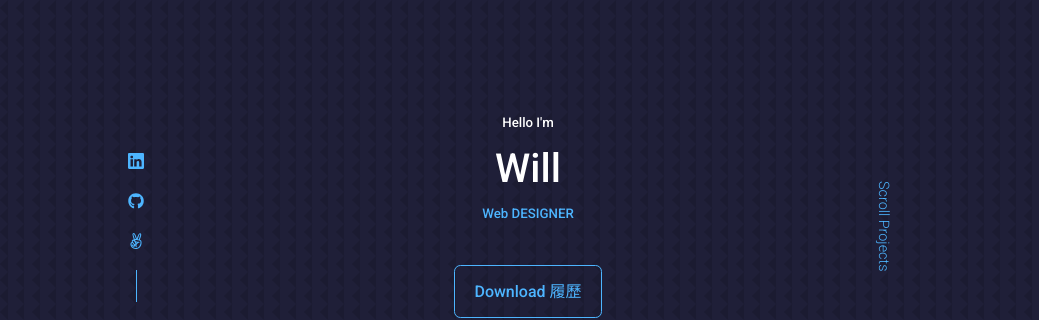
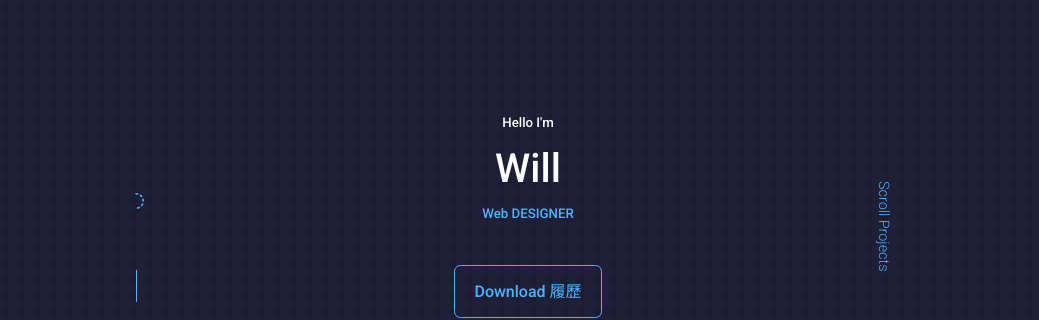
Before and after one commit to willdesignworks/willexperience, a React (Create React App) app: page / in a window 1280 px wide. Shown: the top 320 px of the page, without its empty margins (112-1151 px from the left). Built offline with nearby package versions, Linux system fonts and the light colour scheme.

Commit message:
git init

```diff
--- a/src/components/footer/Footer.jsx
+++ b/src/components/footer/Footer.jsx
@@ -1,7 +1,7 @@
 import React from 'react';
-import { BsLinkedin } from 'react-icons/bs';
-import { FaGithub } from 'react-icons/fa';
-import { FaAngellist } from 'react-icons/fa'
+//import { BsLinkedin } from 'react-icons/bs';
+//import { FaGithub } from 'react-icons/fa';
+//import { FaAngellist } from 'react-icons/fa'
 import './footer.css';
 
 const Footer = () => {
@@ -23,11 +23,11 @@ const Footer = () => {
         {/*<li><a href="#testimonials">Testimonials</a></li>*/}
         {/*<<li><a href="#contact">Contact</a></li>*/}
       </ul>
-      <div className="footer__socials">
+      {/*<div className="footer__socials">
       <a href="https://www.linkedin.com/in/meri-gogichashvili/" target="_blank" rel="noreferrer" ><BsLinkedin /></a>
       <a href="https://github.com/Meri-MG" target="_blank" rel="noreferrer" ><FaGithub /></a>
       <a href="https://angel.co/u/meri-gogichashvili" target="_blank" rel="noreferrer" ><FaAngellist /></a>
-      </div>
+      </div>*/}
       <div className="footer__copyright">
         <small>&copy; Will {getYear()}. All rights reserved.</small>
       </div>
--- a/src/components/header/HeaderSocials.jsx
+++ b/src/components/header/HeaderSocials.jsx
@@ -1,14 +1,14 @@
 import React from 'react';
-import { BsLinkedin } from 'react-icons/bs';
-import { FaGithub } from 'react-icons/fa';
-import { FaAngellist } from 'react-icons/fa'
+import IconSpeedometerLoop from './IconSpeedometerLoop';
+import IconCompassLoop from './IconCompassLoop';
+import IconClock from './IconClock';
 
 const HeaderSocials = () => {
   return (
     <div className="header__socials">
-      <a href="https://www.linkedin.com/in/meri-gogichashvili/" target="_blank" rel="noreferrer" ><BsLinkedin /></a>
-      <a href="https://github.com/Meri-MG" target="_blank" rel="noreferrer" ><FaGithub /></a>
-      <a href="https://angel.co/u/meri-gogichashvili" target="_blank" rel="noreferrer" ><FaAngellist /></a>
+      <p><IconCompassLoop className="icon-color-primary" /></p>
+      <p><IconClock className="icon-color-primary" /></p>
+      <p><IconSpeedometerLoop className="icon-color-primary" /></p>
     </div>
   )
 }
--- /dev/null
+++ b/src/components/header/IconClock.jsx
@@ -0,0 +1,40 @@
+import React from 'react';
+
+const IconClock = ({ className }) => {
+  return (
+    <svg className={className} xmlns="http://www.w3.org/2000/svg" width="24" height="24" viewBox="0 0 24 24">
+      <g fill="none" stroke="currentColor" strokeLinecap="round" strokeLinejoin="round" strokeWidth="2">
+        <path
+          strokeDasharray="2 4"
+          strokeDashoffset="6"
+          d="M12 3c4.97 0 9 4.03 9 9c0 4.97 -4.03 9 -9 9"
+        >
+          <animate attributeName="stroke-dashoffset" dur="0.6s" repeatCount="indefinite" values="6;0" />
+        </path>
+        <path
+          strokeDasharray="32"
+          strokeDashoffset="32"
+          d="M12 21c-4.97 0 -9 -4.03 -9 -9c0 -4.97 4.03 -9 9 -9"
+        >
+          <animate fill="freeze" attributeName="stroke-dashoffset" begin="0.1s" dur="0.4s" values="32;0" />
+        </path>
+        <path
+          strokeDasharray="10"
+          strokeDashoffset="10"
+          d="M12 8v7.5"
+        >
+          <animate fill="freeze" attributeName="stroke-dashoffset" begin="0.5s" dur="0.2s" values="10;0" />
+        </path>
+        <path
+          strokeDasharray="6"
+          strokeDashoffset="6"
+          d="M12 15.5l3.5 -3.5M12 15.5l-3.5 -3.5"
+        >
+          <animate fill="freeze" attributeName="stroke-dashoffset" begin="0.7s" dur="0.2s" values="6;0" />
+        </path>
+      </g>
+    </svg>
+  );
+};
+
+export default IconClock;
--- /dev/null
+++ b/src/components/header/IconCompassLoop.jsx
@@ -0,0 +1,46 @@
+import React from 'react';
+
+const IconCompassLoop = ({ className }) => {
+  return (
+    <svg className={className} xmlns="http://www.w3.org/2000/svg" width="24" height="24" viewBox="0 0 24 24">
+      <mask id="lineMdCompassLoop0">
+        <g fill="none" stroke="currentColor" strokeLinecap="round" strokeLinejoin="round" strokeWidth="2">
+          <path
+            strokeDasharray="64"
+            strokeDashoffset="64"
+            d="M12 3c4.97 0 9 4.03 9 9c0 4.97 -4.03 9 -9 9c-4.97 0 -9 -4.03 -9 -9c0 -4.97 4.03 -9 9 -9Z"
+          >
+            <animate fill="freeze" attributeName="stroke-dashoffset" dur="0.6s" values="64;0" />
+          </path>
+          <path
+            fill="currentColor"
+            stroke="none"
+            d="M11 11L12 12L13 13L12 12z"
+            transform="rotate(-180 12 12)"
+          >
+            <animate
+              fill="freeze"
+              attributeName="d"
+              begin="0.6s"
+              dur="0.3s"
+              values="M11 11L12 12L13 13L12 12z;M10.2 10.2L17 7L13.8 13.8L7 17z"
+            />
+            <animateTransform
+              attributeName="transform"
+              dur="9s"
+              repeatCount="indefinite"
+              type="rotate"
+              values="-180 12 12;0 12 12;0 12 12;0 12 12;0 12 12;270 12 12;-90 12 12;0 12 12;-180 12 12;-35 12 12;-40 12 12;-45 12 12;-45 12 12;-110 12 12;-135 12 12;-180 12 12"
+            />
+          </path>
+          <circle cx="12" cy="12" r="1" fill="currentColor" fillOpacity="0" stroke="none">
+            <animate fill="freeze" attributeName="fill-opacity" begin="0.9s" dur="0.15s" values="0;1" />
+          </circle>
+        </g>
+      </mask>
+      <rect width="24" height="24" fill="currentColor" mask="url(#lineMdCompassLoop0)" />
+    </svg>
+  );
+};
+
+export default IconCompassLoop;
--- /dev/null
+++ b/src/components/header/IconSpeedometerLoop.jsx
@@ -0,0 +1,53 @@
+import React from 'react';
+
+const IconSpeedometerLoop = ({ className }) => {
+  return (
+    <svg className={className} xmlns="http://www.w3.org/2000/svg" width="24" height="24" viewBox="0 0 24 24">
+      <mask id="lineMdSpeedometerLoop0">
+        <path
+          fill="none"
+          stroke="currentColor"
+          strokeDasharray="48"
+          strokeDashoffset="48"
+          strokeLinecap="round"
+          strokeLinejoin="round"
+          strokeWidth="2"
+          d="M5.64 19.36c-3.52 -3.51 -3.52 -9.21 0 -12.72c3.51 -3.52 9.21 -3.52 12.72 -0c3.52 3.51 3.52 9.21 0 12.72"
+        >
+          <animate fill="freeze" attributeName="stroke-dashoffset" dur="0.6s" values="48;0" />
+        </path>
+        <g transform="rotate(-100 12 13)">
+          <path d="M12 14C12 14 12 14 12 14C12 14 12 14 12 14C12 14 12 14 12 14C12 14 12 14 12 14Z">
+            <animate
+              fill="freeze"
+              attributeName="d"
+              begin="0.4s"
+              dur="0.2s"
+              values="M12 14C12 14 12 14 12 14C12 14 12 14 12 14C12 14 12 14 12 14Z;M17 13C17 15.7614 14.7614 18 12 18C9.23858 18 7 15.7614 7 13C7 10.2386 12 -2 12 -2C12 -2 17 10.2386 17 13Z"
+            />
+          </path>
+          <path fill="currentColor" d="M12 14C12 14 12 14 12 14C12 14 12 14 12 14C12 14 12 14 12 14C12 14 12 14 12 14Z">
+            <animate
+              fill="freeze"
+              attributeName="d"
+              begin="0.4s"
+              dur="0.2s"
+              values="M12 14C12 14 12 14 12 14C12 14 12 14 12 14C12 14 12 14 12 14Z;M15 13C15 14.6568 13.6569 16 12 16C10.3431 16 9 14.6568 9 13C9 11.3431 12 2 12 2C12 2 15 11.3431 15 13Z"
+            />
+          </path>
+          <animateTransform
+            attributeName="transform"
+            begin="0.4s"
+            dur="6s"
+            repeatCount="indefinite"
+            type="rotate"
+            values="-100 12 13;65 12 13;65 12 13;65 12 13;30 12 13;10 12 13;0 12 13;35 12 13;55 12 13;65 12 13;75 12 13;15 12 13;-20 12 13;-100 12 13"
+          />
+        </g>
+      </mask>
+      <rect width="24" height="24" fill="currentColor" mask="url(#lineMdSpeedometerLoop0)" />
+    </svg>
+  );
+};
+
+export default IconSpeedometerLoop;
--- a/src/components/header/header.css
+++ b/src/components/header/header.css
@@ -25,6 +25,10 @@ header {
   position: absolute;
   left: 5rem;
   bottom: 1rem;
+}
+.icon-color-primary {
+  color: var(--color-primary);
+  transform: scale(1.2);
 }
 
 .header__socials::after {
--- a/src/components/timeline/Timeline.jsx
+++ b/src/components/timeline/Timeline.jsx
@@ -2,11 +2,12 @@ import { useEffect, useRef } from "react";
 import './timeline.css';
 
 const Timeline = () => {
-  // 使用 useRef 引用 DOM 元素
+  // 使用 useRef 引用 DOM 元素，並且保持每個元素的引用
   const itemsRef = useRef([]);
 
   // 檢查元素是否進入視窗
   const isInViewport = (el) => {
+    if (!el) return false; // 加入檢查 el 是否存在，避免 null 參考
     const rect = el.getBoundingClientRect();
     return (
       rect.top >= 0 &&
@@ -19,21 +20,21 @@ const Timeline = () => {
   // 使用 useEffect 來處理副作用
   useEffect(() => {
     const run = () => {
+      // 使用 ref 陣列來處理每個項目
       itemsRef.current.forEach((item) => {
-        if (isInViewport(item)) {
+        if (item && isInViewport(item)) {
           item.classList.add("show");
         }
       });
     };
 
-    // 初始化 itemsRef 參考
-    const items = document.querySelectorAll("#timeline li");
-    itemsRef.current = [...items];
-
     // 加入事件監聽器
     window.addEventListener("load", run);
     window.addEventListener("resize", run);
     window.addEventListener("scroll", run);
+
+    // 執行一次 run() 以確保初次加載時項目狀態正確
+    run();
 
     // 清理事件監聽器
     return () => {
@@ -44,62 +45,60 @@ const Timeline = () => {
   }, []); // 空依賴陣列，確保這個 effect 只執行一次
 
   return (
-    <>
     <section id="timeline">
       <h5>經歷</h5>
       <h2>Experience</h2>
       <ul>
         <h3>2024</h3>
-          <li ref={(el) => itemsRef.current[0] = el}>
+        <li ref={(el) => (itemsRef.current[0] = el)}>
           <div>
             <div>
               <h2>葳騰科技BQool (5 Year)</h2>
             </div>
             <p>
-              Web Designer 網頁設計師<br/>
+              Web Designer 網頁設計師<br />
               使用WordPress為架構建置的網站，進行切版功能開發。
             </p>
           </div>
         </li>
         <h3>2017</h3>
-          <li ref={(el) => itemsRef.current[1] = el}>
+        <li ref={(el) => (itemsRef.current[1] = el)}>
           <div>
             <div>
               <h2>中華電信 (3 Year)</h2>
             </div>
             <p>
-              Web Designer 網頁設計師<br/>
+              Web Designer 網頁設計師<br />
               針對專案進行客製化設計，包括APP、網站、DM製作。
             </p>
           </div>
         </li>
         <h3>2013</h3>
-          <li ref={(el) => itemsRef.current[2] = el}>
+        <li ref={(el) => (itemsRef.current[2] = el)}>
           <div>
             <div>
               <h2>曜發科技 (1 Year)</h2>
             </div>
             <p>
-              Web Designer 網頁設計師
+              Web Designer 網頁設計師<br />
               參與政府標案，設計網站、計劃書排版。
             </p>
           </div>
         </li>
         <h3>2011</h3>
-          <li ref={(el) => itemsRef.current[3] = el}>
+        <li ref={(el) => (itemsRef.current[3] = el)}>
           <div>
             <div>
               <h2>米洛克 (1 Year)</h2>
             </div>
             <p>
-              Designer 平面設計師<br/>
-              進行錶面設計，鐘錶設計、平面設計、活動文宣。
+              Designer 平面設計師<br />
+              錶面設計，鐘錶設計、平面設計、活動文宣。
             </p>
           </div>
         </li>
       </ul>
     </section>
-    </>
   );
 };
 
```
Lines whose indentation alone changed are shown as unchanged.
